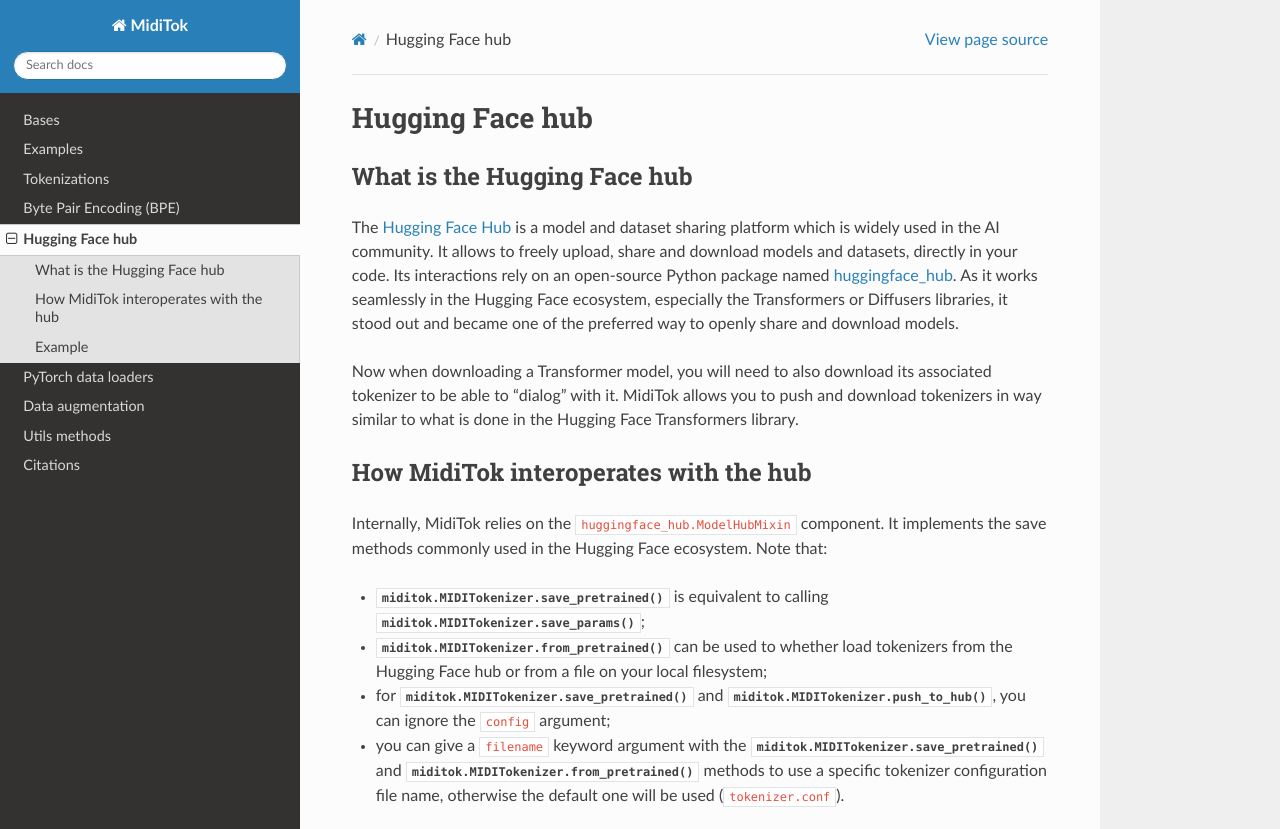
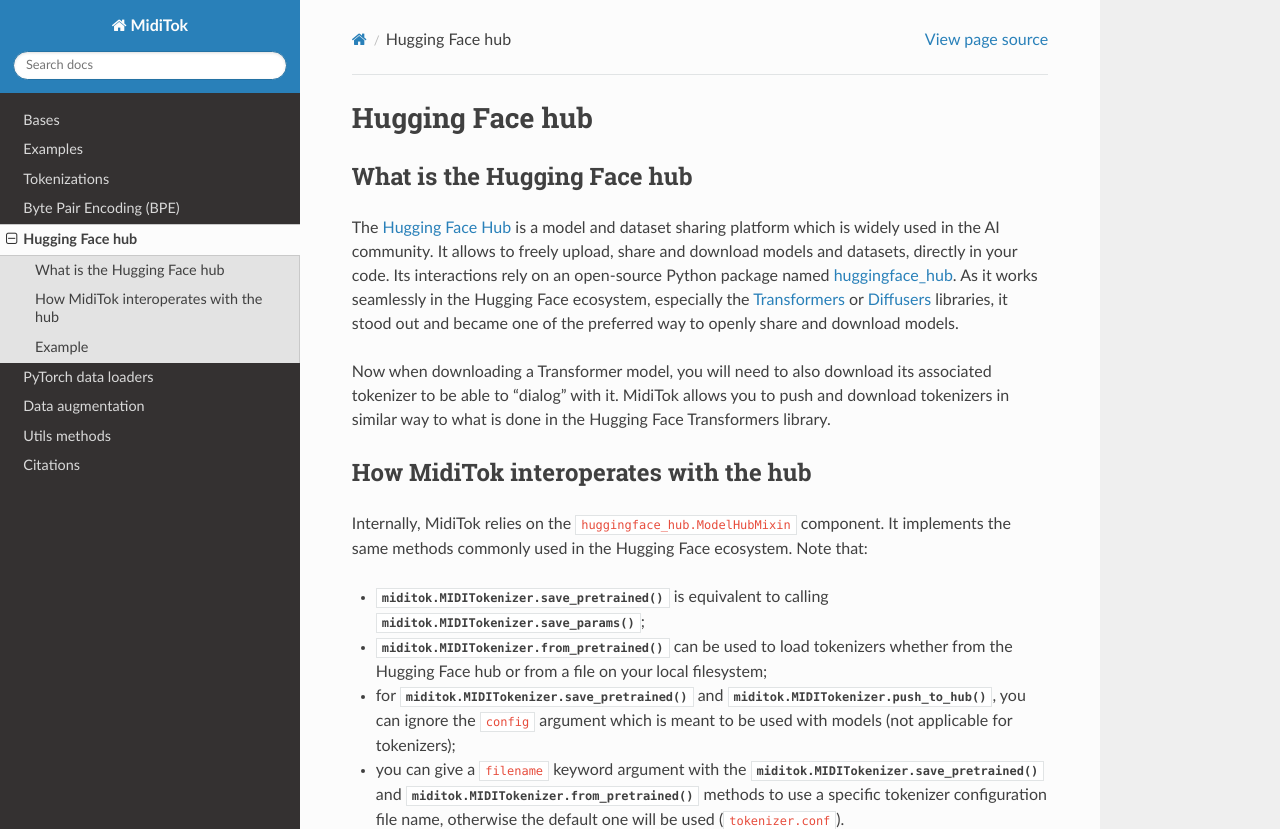
Before and after one commit to Natooz/MidiTok, a Sphinx documentation site: the page built from docs/hf_hub.rst, in a window 1280 px wide and 900 px high, cut to the strip 0-829 px from the top of the window. Built offline with Sphinx 7.4.7 and the Read the Docs theme 2.0.0, drawn with Linux system fonts in a browser that asks for light colours.

Commit message:
docs fixes / improvements

```diff
--- a/docs/hf_hub.rst
+++ b/docs/hf_hub.rst
@@ -5,18 +5,18 @@
 What is the Hugging Face hub
 ---------------------------------
 
-The `Hugging Face Hub <https://huggingface.co>`_ is a model and dataset sharing platform which is widely used in the AI community. It allows to freely upload, share and download models and datasets, directly in your code. Its interactions rely on an open-source Python package named `huggingface_hub <https://github.com/huggingface/huggingface_hub>`_. As it works seamlessly in the Hugging Face ecosystem, especially the Transformers or Diffusers libraries, it stood out and became one of the preferred way to openly share and download models.
+The `Hugging Face Hub <https://huggingface.co>`_ is a model and dataset sharing platform which is widely used in the AI community. It allows to freely upload, share and download models and datasets, directly in your code. Its interactions rely on an open-source Python package named `huggingface_hub <https://github.com/huggingface/huggingface_hub>`_. As it works seamlessly in the Hugging Face ecosystem, especially the `Transformers <https://huggingface.co/docs/transformers/index>`_ or `Diffusers <https://huggingface.co/docs/diffusers/index>`_ libraries, it stood out and became one of the preferred way to openly share and download models.
 
-Now when downloading a Transformer model, you will need to also download its associated tokenizer to be able to "dialog" with it. MidiTok allows you to push and download tokenizers in way similar to what is done in the Hugging Face Transformers library.
+Now when downloading a Transformer model, you will need to also download its associated tokenizer to be able to "dialog" with it. MidiTok allows you to push and download tokenizers in similar way to what is done in the Hugging Face Transformers library.
 
 How MidiTok interoperates with the hub
 ------------------------------------------
 
-Internally, MidiTok relies on the ``huggingface_hub.ModelHubMixin`` component. It implements the save methods commonly used in the Hugging Face ecosystem. Note that:
+Internally, MidiTok relies on the ``huggingface_hub.ModelHubMixin`` component. It implements the same methods commonly used in the Hugging Face ecosystem. Note that:
 
 * :py:func:`miditok.MIDITokenizer.save_pretrained` is equivalent to calling :py:func:`miditok.MIDITokenizer.save_params`;
-* :py:func:`miditok.MIDITokenizer.from_pretrained` can be used to whether load tokenizers from the Hugging Face hub or from a file on your local filesystem;
-* for :py:func:`miditok.MIDITokenizer.save_pretrained` and :py:func:`miditok.MIDITokenizer.push_to_hub`, you can ignore the ``config`` argument;
+* :py:func:`miditok.MIDITokenizer.from_pretrained` can be used to load tokenizers whether from the Hugging Face hub or from a file on your local filesystem;
+* for :py:func:`miditok.MIDITokenizer.save_pretrained` and :py:func:`miditok.MIDITokenizer.push_to_hub`, you can ignore the ``config`` argument which is meant to be used with models (not applicable for tokenizers);
 * you can give a ``filename`` keyword argument with the :py:func:`miditok.MIDITokenizer.save_pretrained` and :py:func:`miditok.MIDITokenizer.from_pretrained` methods to use a specific tokenizer configuration file name, otherwise the default one will be used (``tokenizer.conf``).
 
 .. autofunction:: miditok.MIDITokenizer.from_pretrained
```
